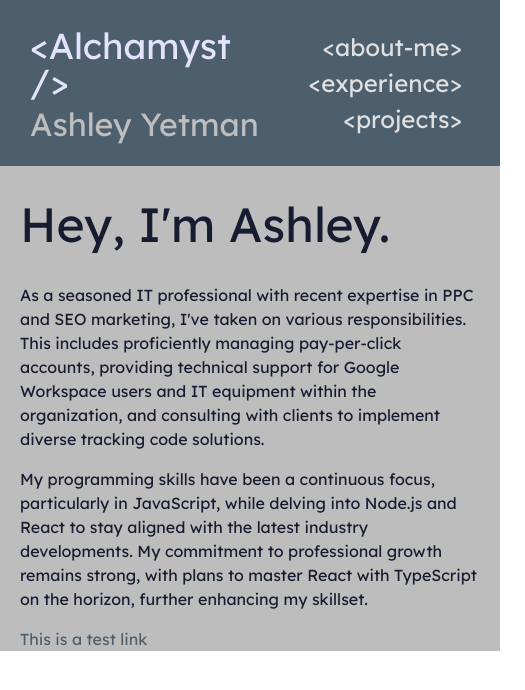
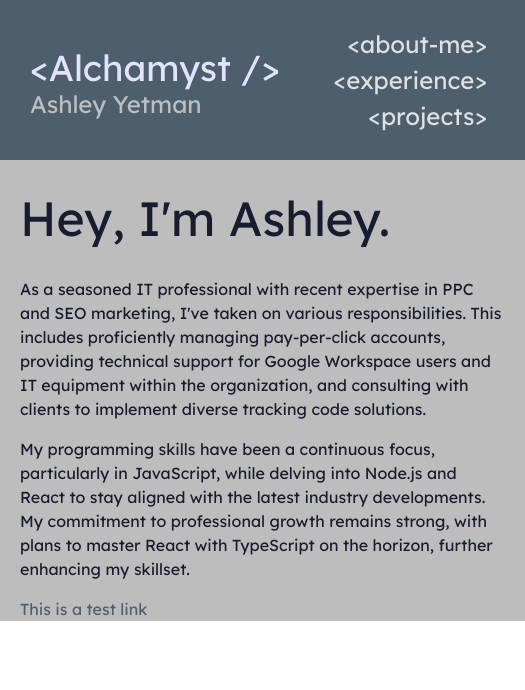
Before and after one commit to Alchamyst/ayetman-web, a React (Vite) app: page / in a window 390 px wide. Shown: the top 690 px of the page, 525 px wide, since content can reach past the window. Built offline with nearby package versions, Linux system fonts and the light colour scheme.

Commit message:
remove unecessary <h4> size change for narrow width view.

```diff
--- a/src/index.css
+++ b/src/index.css
@@ -85,11 +85,8 @@ h4 {
   }
 }
 
-@media only screen and (max-width: 540px) {
-  h4 {
-    font-size: 2em;
-  }
+@media only screen and (max-width: 550px) {
   body {
-    min-width: 500px;
+    min-width: 525px;
   }
 }
```
